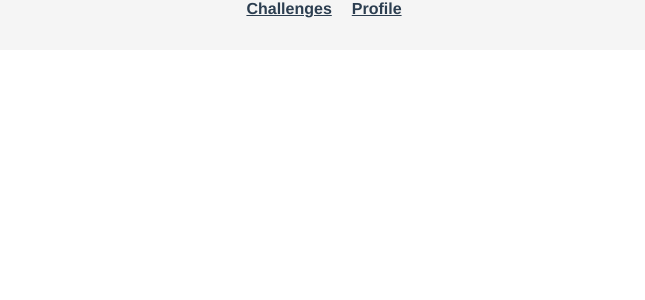
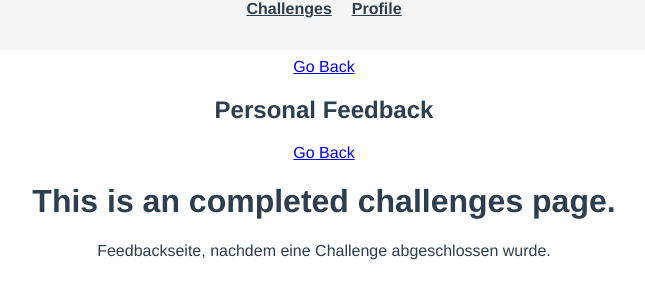
Before and after one commit to raphaelreimann/littlesmiles, a Vue app: page /challenges/1/completed in a window 1280 px wide. Shown: the top 300 px of the page, without its empty margins (316-961 px from the left). Built offline with nearby package versions, Linux system fonts and the light colour scheme.

Commit message:
Conflict resolve

```diff
--- a/src/router.js
+++ b/src/router.js
@@ -26,7 +26,7 @@ export default new Router({
       component: AddChallenge,
     },
     {
-      path: '/challenge/completed',
+      path: '/challenges/:id/completed',
       name: 'challengeCompleted',
       component: ChallengeCompleted,
     },
@@ -36,7 +36,7 @@ export default new Router({
       component: Challenge,
     },
     {
-      path: '/challenge/rejected',
+      path: '/challenges/:id/rejected',
       name: 'challengeRejected',
       component: ChallengeRejected,
     },
--- a/src/views/ChallengeCompleted.vue
+++ b/src/views/ChallengeCompleted.vue
@@ -3,7 +3,7 @@
     <div class="nav">
       <router-link to="/">Go Back</router-link>
       <h2>Personal Feedback</h2>
-
+      <router-link to="/profile">Go Back</router-link>
     </div>
     <h1>This is an completed challenges page.</h1>
     <p>Feedbackseite, nachdem eine Challenge abgeschlossen wurde.</p>
```
